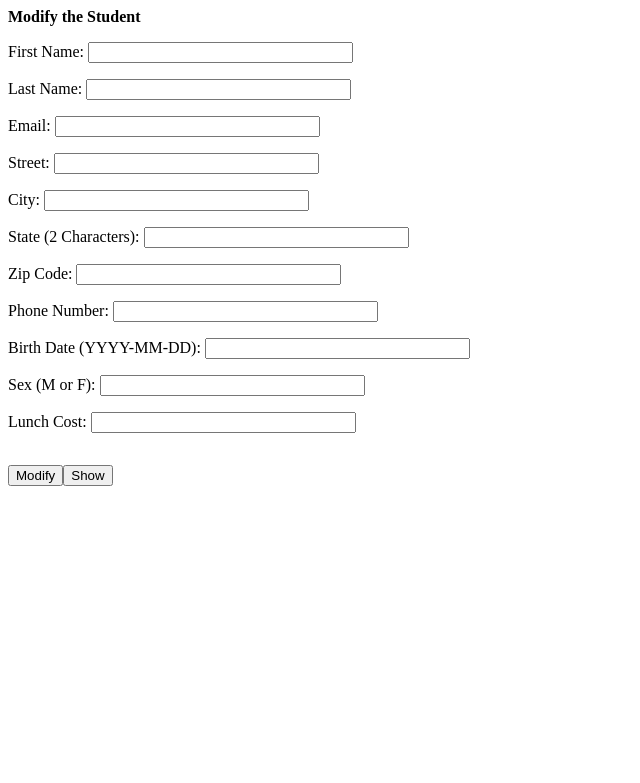
After one commit to yingzoe/web, a PHP site: page /php1/modifystudent.php?id=1 in a window 1280 px wide. The commit adds this page. Shown: the top 783 px of the page, without its empty margins (0-640 px from the left). Run offline with PHP 8.4, Linux system fonts and the light colour scheme; data that the repository does not hold is empty.

Commit message:
new function
add the new function: modify and delete the information of student.

```diff
--- /dev/null
+++ b/php_mysql/studentinfo/modifystudent.php
@@ -0,0 +1,76 @@
+<?php
+	require_once('mysqli_connect.php');
+
+	$id = $_GET['id'];
+	$query = mysqli_query($dbc,"select * from student where student_id=$id");
+	$data = mysqli_fetch_assoc($query);
+
+
+?>
+<html>
+<head>
+<title>Modify Student</title>
+</head>
+<body>
+
+<form action="http://localhost/php1/studentmodified.php?id=<?php echo $id ?>" method="post">
+
+<b>Modify the Student</b>
+
+<p>First Name:
+<input type="text" name="first_name" size="30" value="<?php echo $data['first_name']?>" />
+</p>
+
+<p>Last Name:
+<input type="text" name="last_name" size="30" value="<?php echo $data['last_name']?>" />
+</p>
+
+<p>Email:
+<input type="text" name="email" size="30" value="<?php echo $data['email']?>" />
+</p>
+
+<p>Street:
+<input type="text" name="street" size="30" value="<?php echo $data['street']?>" />
+</p>
+
+<p>City:
+<input type="text" name="city" size="30" value="<?php echo $data['city']?>" />
+</p>
+
+<p>State (2 Characters):
+<input type="text" name="state" size="30" maxlength="2" value="<?php echo $data['state']?>" />
+</p>
+
+<p>Zip Code:
+<input type="text" name="zip" size="30" maxlength="5" value="<?php echo $data['zip']?>" />
+</p>
+
+<p>Phone Number:
+<input type="text" name="phone" size="30" value="<?php echo $data['phone']?>" />
+</p>
+
+<p>Birth Date (YYYY-MM-DD):
+<input type="text" name="birth_date" size="30" value="<?php echo $data['birth_date']?>" />
+</p>
+
+<p>Sex (M or F):
+<input type="text" name="sex" size="30" maxlength="1" value="<?php echo $data['sex']?>" />
+</p>
+
+<p>Lunch Cost:
+<input type="text" name="lunch" size="30" value="<?php echo $data['lunch_cost']?>" />
+</p>
+
+<div>
+<p style="float:left;">
+<input type="submit" name="submit" value="Modify" />
+</p>
+
+<p style="float:left;">
+<input type="button" name="return" value="Show" onclick="window.location.href='getstudentinfo.php'" />
+</p>
+</div>
+
+</form>
+</body>
+</html>
```
Also changed, not shown: php_mysql/studentinfo/deletestudent.php (added, +15 -0 lines), php_mysql/studentinfo/getstudentinfo.php (+7 -3 lines), php_mysql/studentinfo/studentmodified.php (added, +28 -0 lines), 1 other file.
